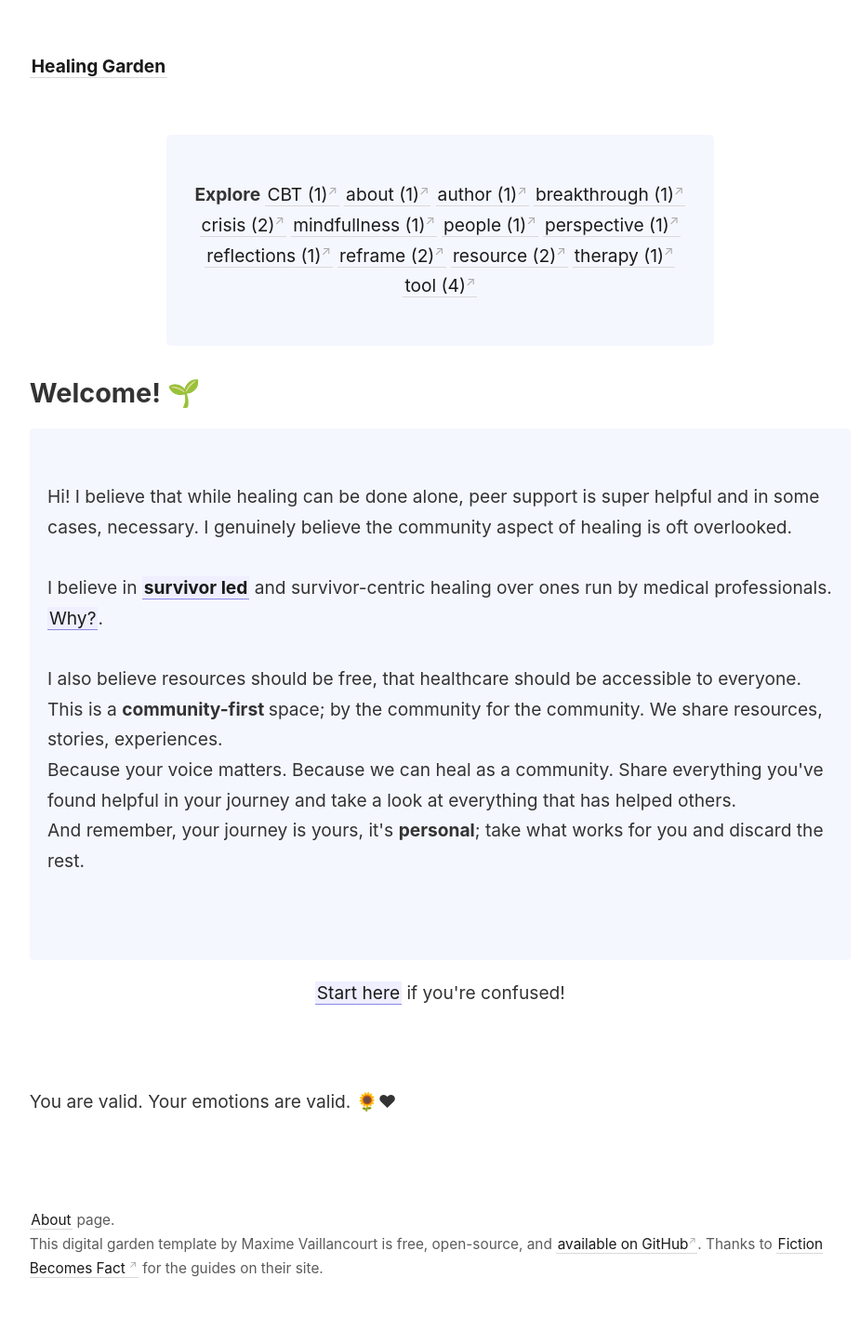
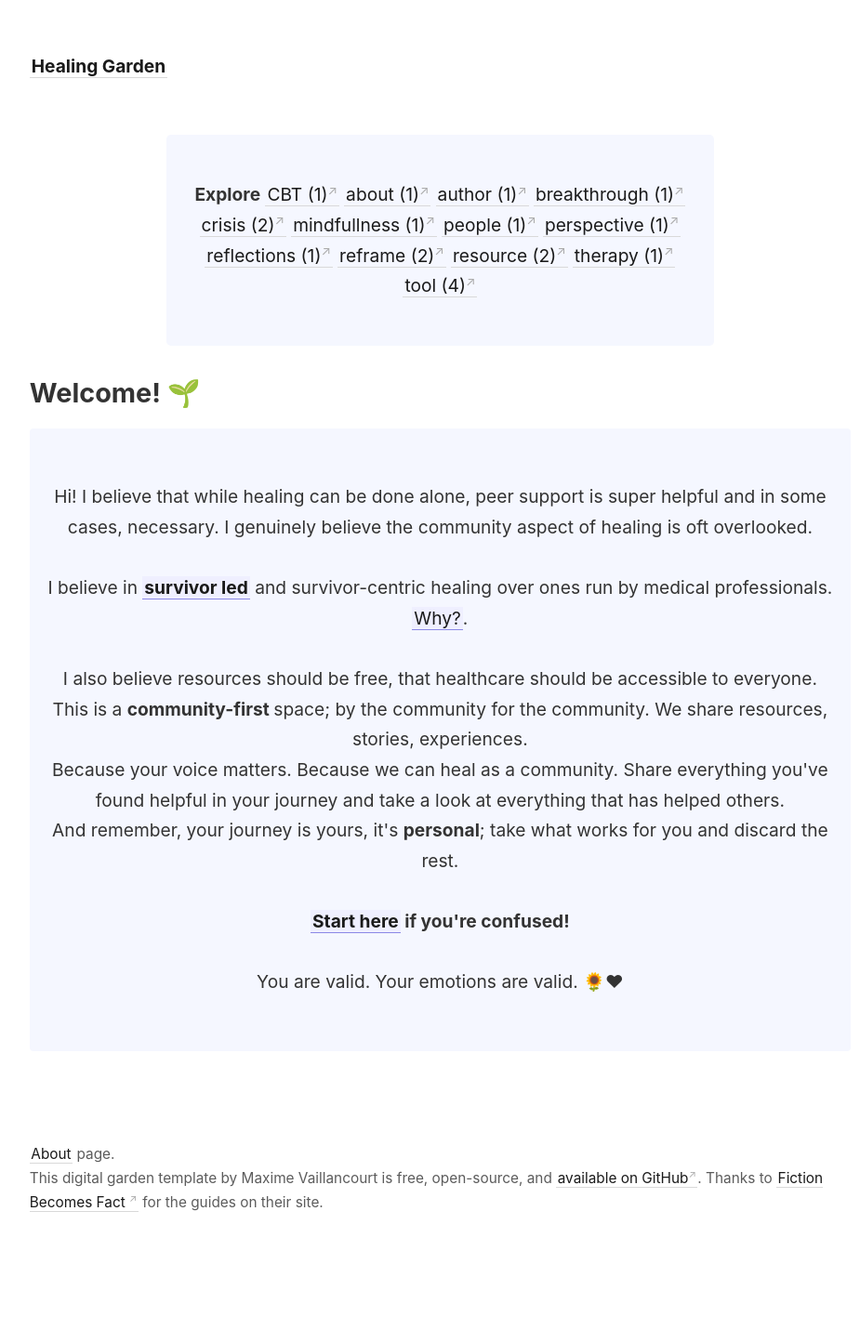
Before and after one commit to corvusdeinanis/couscous, a Jekyll site: the page built from index.html, in a window 1280 px wide. Shown: the whole page at 93% size, without its empty margins (45-970 px from the left). Built offline with Jekyll 4.4.1, drawn with Linux system fonts in a browser that asks for light colours; the list of posts is cut into pages by our own code; after the commit the page ends 1374 px from its top, so only the background shows below that.

Commit message:
Update index.html

```diff
--- a/index.html
+++ b/index.html
@@ -57,14 +57,14 @@ pagination:
 
 <h2> Welcome! 🌱 </h2>
 
-<p style="padding: 3em 1em; background: #f5f7ff; border-radius: 4px;">
+<p style="padding: 3em 1em; background: #f5f7ff; border-radius: 4px;text-align:center">
 Hi! I believe that while healing can be done alone, peer support is super helpful and in some cases, necessary. I genuinely believe the community aspect of healing is oft overlooked.  <br> <br>
   I believe in <span style="font-weight: bold">[[survivor led]]</span> and survivor-centric healing over ones run by medical professionals. [[survivor led|Why?]].</span> <br> <br>
  I also believe resources should be free, that healthcare should be accessible to everyone. <br>
 This is a <span style="font-weight: bold"> community-first </span> space; by the community for the community. We share resources, stories, experiences. <br>
 Because your voice matters. Because we can heal as a community. Share everything you've found helpful in your journey and take a look at everything that has helped others.
 <br>	And remember, your journey is yours, it's <span style="font-weight: bold">personal</span>; take what works for you and discard the rest.
-<br> <br> <p style="text-align:center"> [[Start here]] if you're confused! </p> <br> <br>
+<br> <br><strong> [[Start here]] if you're confused!</strong>  <br> <br>
 You are valid. Your emotions are valid. 🌻♥
 
 
```
